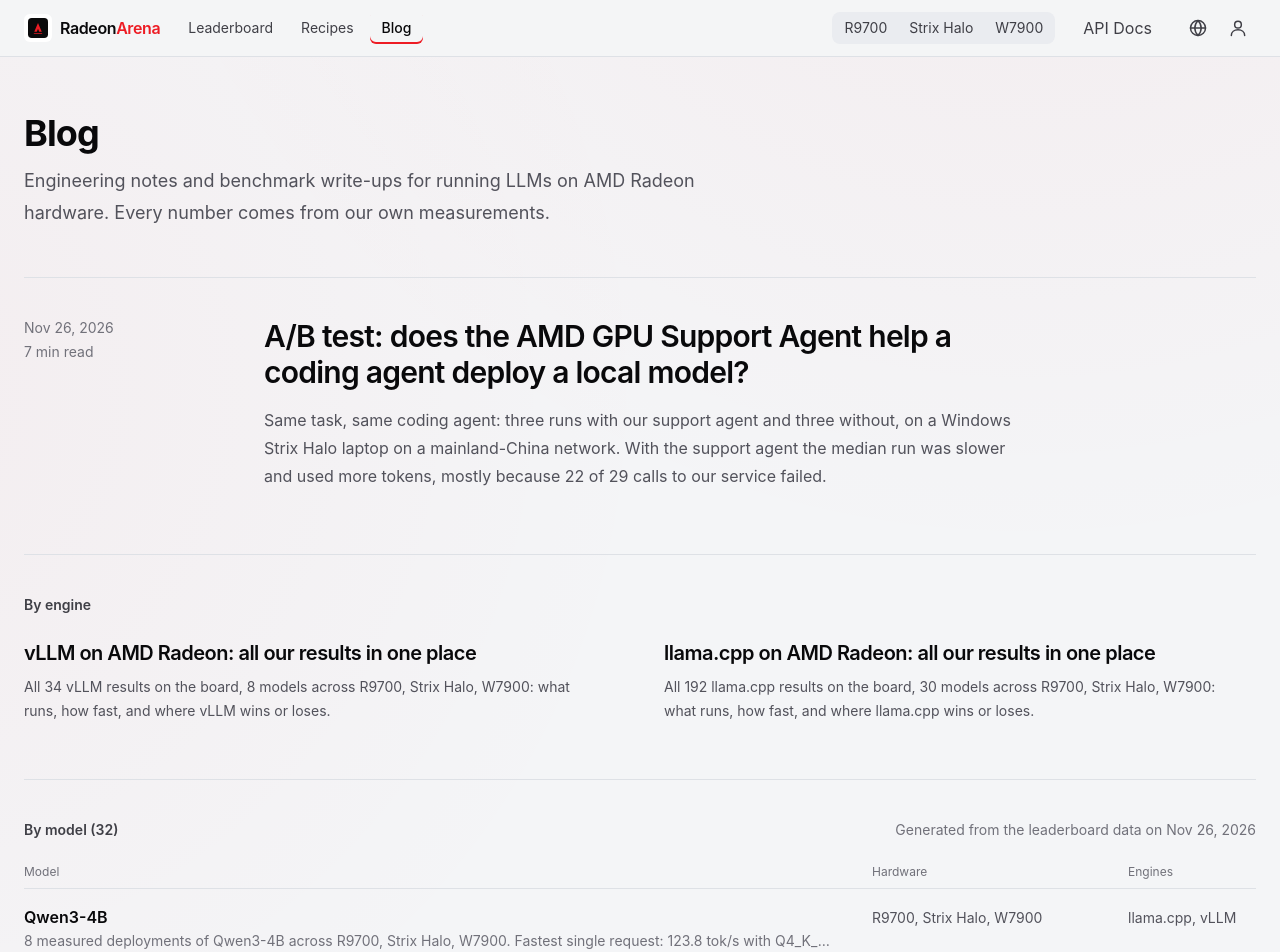
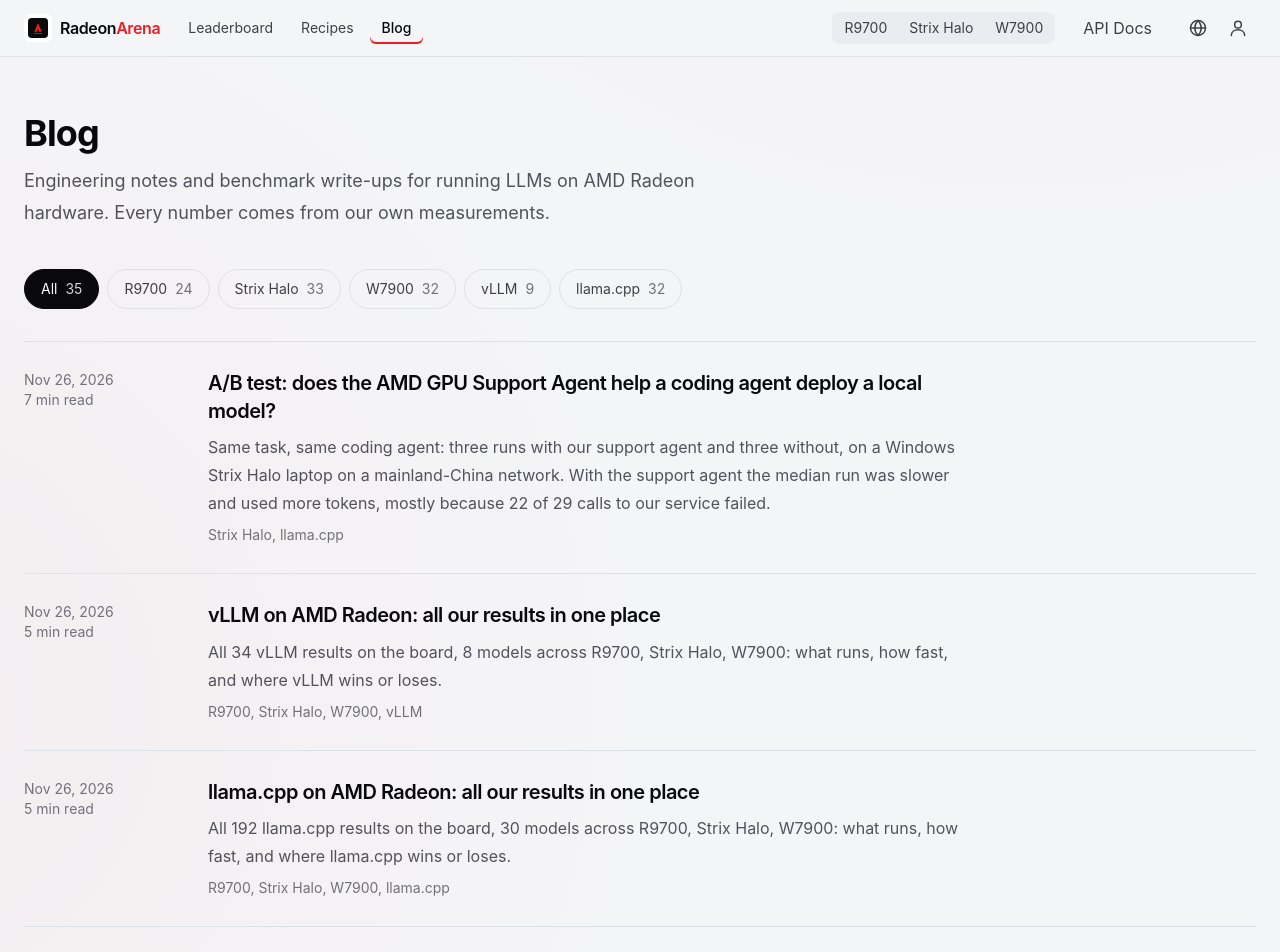
Before and after one commit to radeon-arena/radeon-arena, a Next.js app: page /blogs in a window 1280 px wide. Shown: the top 952 px of the page. Built offline with nearby package versions, Linux system fonts and the light colour scheme.

Commit message:
Blog index: one list of all posts with hardware and engine filter chips

```diff
--- /dev/null
+++ b/src/components/BlogList.tsx
@@ -0,0 +1,105 @@
+"use client";
+
+import Link from "next/link";
+import { useEffect, useMemo, useState } from "react";
+import { fmtDate } from "@/lib/format";
+import { lp, t, type Lang } from "@/lib/i18n";
+
+export type BlogListItem = {
+  slug: string;
+  title: string;
+  date: string;
+  excerpt: string;
+  readingMinutes: number;
+  hardware: string[];
+  engines: string[];
+};
+
+type Filter = { key: string; label: string; match: (p: BlogListItem) => boolean };
+
+// One list of every post, newest first, with filter chips for hardware and
+// engine. The chosen filter is kept in ?tag= so a filtered view can be shared.
+export function BlogList({ lang, posts, hardware }: { lang: Lang; posts: BlogListItem[]; hardware: string[] }) {
+  const filters = useMemo<Filter[]>(() => {
+    const list: Filter[] = [{ key: "all", label: t(lang, "All", "全部"), match: () => true }];
+    for (const h of hardware) {
+      if (posts.some((p) => p.hardware.includes(h))) list.push({ key: h, label: h, match: (p) => p.hardware.includes(h) });
+    }
+    for (const e of ["vLLM", "llama.cpp"]) {
+      // "vLLM (main)" is the upstream vLLM build; it counts as vLLM here.
+      const match = (p: BlogListItem) => p.engines.some((x) => x === e || x.startsWith(`${e} `));
+      if (posts.some(match)) list.push({ key: e, label: e, match });
+    }
+    return list;
+  }, [lang, posts, hardware]);
+
+  const [active, setActive] = useState("all");
+
+  useEffect(() => {
+    const tag = new URLSearchParams(window.location.search).get("tag");
+    if (tag && filters.some((f) => f.key === tag)) setActive(tag);
+  }, [filters]);
+
+  const choose = (key: string) => {
+    setActive(key);
+    const url = new URL(window.location.href);
+    if (key === "all") url.searchParams.delete("tag");
+    else url.searchParams.set("tag", key);
+    window.history.replaceState(null, "", url.toString());
+  };
+
+  const current = filters.find((f) => f.key === active) ?? filters[0];
+  const shown = posts.filter(current.match);
+  const sep = lang === "zh" ? "、" : ", ";
+
+  return (
+    <>
+      <div role="group" aria-label={t(lang, "Filter posts", "筛选文章")} className="mt-10 flex flex-wrap gap-2">
+        {filters.map((f) => {
+          const on = f.key === current.key;
+          const count = posts.filter(f.match).length;
+          return (
+            <button
+              key={f.key}
+              type="button"
+              aria-pressed={on}
+              onClick={() => choose(f.key)}
+              className={`inline-flex min-h-[40px] items-center gap-2 rounded-full border px-4 text-sm transition-colors focus-visible:outline focus-visible:outline-2 focus-visible:outline-radeon-500 ${
+                on ? "border-zinc-50 bg-zinc-50 text-white" : "border-ink-700 text-zinc-300 hover:border-zinc-400 hover:text-zinc-50"
+              }`}
+            >
+              {f.label}
+              <span className={on ? "text-zinc-700" : "text-zinc-500"}>{count}</span>
+            </button>
+          );
+        })}
+      </div>
+
+      <ul className="mt-8 border-t border-ink-700" aria-live="polite">
+        {shown.map((p) => {
+          const meta = [...p.hardware, ...p.engines].join(sep);
+          return (
+            <li key={p.slug} className="border-b border-ink-700">
+              <Link
+                href={lp(lang, `/blogs/${p.slug}`)}
+                className="group grid gap-x-10 gap-y-2 py-7 md:grid-cols-[9rem_minmax(0,1fr)]"
+              >
+                <div className="text-sm text-zinc-500">
+                  <time dateTime={p.date}>{fmtDate(p.date, lang)}</time>
+                  <span className="block">{t(lang, `${p.readingMinutes} min read`, `约 ${p.readingMinutes} 分钟`)}</span>
+                </div>
+                <div className="min-w-0 max-w-3xl">
+                  <h2 className="text-xl font-semibold leading-snug tracking-tight text-zinc-50 group-hover:text-radeon-600">
+                    {p.title}
+                  </h2>
+                  <p className="mt-2 text-base leading-7 text-zinc-400">{p.excerpt}</p>
+                  {meta && <p className="mt-2 text-sm text-zinc-500">{meta}</p>}
+                </div>
+              </Link>
+            </li>
+          );
+        })}
+      </ul>
+    </>
+  );
+}
--- a/src/views/BlogViews.tsx
+++ b/src/views/BlogViews.tsx
@@ -4,6 +4,7 @@ import { notFound } from "next/navigation";
 import { allPosts, getPost, type BlogPost } from "@/lib/blog";
 import { fmtDate } from "@/lib/format";
 import { HARDWARE } from "@/lib/hardware";
+import { BlogList, type BlogListItem } from "@/components/BlogList";
 import { alternates, lp, t, type Lang } from "@/lib/i18n";
 
 // Shared by /blogs (English) and /zh/blogs (Chinese). Both languages have the
@@ -29,22 +30,20 @@ const DEVICE_NAMES = HARDWARE.map((h) => h.short);
 // used for DiffusionGemma.
 const ENGINE_NAMES = ["vLLM", "vLLM (main)", "llama.cpp"];
 
-// Generated posts are recognised by slug: engine-* and model-* come from
-// scripts/gen-blog-posts.py; everything else is a hand-written article.
-function splitPosts(posts: BlogPost[]) {
-  const articles = posts.filter((p) => !/^(engine|model)-/.test(p.slug));
-  const engines = posts.filter((p) => p.slug.startsWith("engine-"));
-  const models = posts.filter((p) => p.slug.startsWith("model-"));
-  return { articles, engines, models };
-}
-
-function joinNames(lang: Lang, names: string[]): string {
-  return names.join(lang === "zh" ? "、" : ", ");
+function toListItem(p: BlogPost): BlogListItem {
+  return {
+    slug: p.slug,
+    title: p.title,
+    date: p.date,
+    excerpt: p.excerpt,
+    readingMinutes: p.readingMinutes,
+    hardware: p.tags.filter((tag) => DEVICE_NAMES.includes(tag)),
+    engines: p.tags.filter((tag) => ENGINE_NAMES.includes(tag)),
+  };
 }
 
 export function BlogIndex({ lang }: { lang: Lang }) {
-  const { articles, engines, models } = splitPosts(allPosts(lang));
-  const modelsDate = models[0]?.date;
+  const posts = allPosts(lang).map(toListItem);
 
   return (
     <div className="mx-auto max-w-7xl px-4 pb-20 pt-14 sm:px-6">
@@ -59,109 +58,15 @@ export function BlogIndex({ lang }: { lang: Lang }) {
         </p>
       </header>
 
-      {articles.length === 0 && engines.length === 0 && models.length === 0 && (
+      {posts.length === 0 ? (
         <p className="mt-12 border-t border-ink-700 pt-8 text-zinc-400">
           {t(lang, "No posts yet.", "还没有文章。")}{" "}
           <Link href={lp(lang, "/strix/leaderboard")} className="text-radeon-600 hover:underline">
             {t(lang, "Browse the leaderboard", "去看榜单")}
           </Link>
         </p>
-      )}
-
-      {/* Hand-written articles: the featured stories, one per row. */}
-      {articles.length > 0 && (
-        <section aria-labelledby="blog-articles" className="mt-12">
-          <h2 id="blog-articles" className="sr-only">
-            {t(lang, "Articles", "文章")}
-          </h2>
-          <ul>
-            {articles.map((p) => (
-              <li key={p.slug} className="border-t border-ink-700">
-                <Link href={lp(lang, `/blogs/${p.slug}`)} className="group grid gap-x-12 gap-y-3 py-10 md:grid-cols-[12rem_minmax(0,1fr)]">
-                  <div className="text-sm text-zinc-500">
-                    <time dateTime={p.date}>{fmtDate(p.date, lang)}</time>
-                    <span className="mt-1 block">{readTime(lang, p.readingMinutes)}</span>
-                  </div>
-                  <div className="max-w-3xl">
-                    <h3 className="text-2xl font-semibold leading-snug tracking-tight text-zinc-50 group-hover:text-radeon-600 sm:text-3xl">
-                      {p.title}
-                    </h3>
-                    <p className="mt-4 text-base leading-7 text-zinc-400">{p.excerpt}</p>
-                  </div>
-                </Link>
-              </li>
-            ))}
-          </ul>
-        </section>
-      )}
-
-      {/* Engine round-ups: two side by side. */}
-      {engines.length > 0 && (
-        <section aria-labelledby="blog-engines" className="mt-6 border-t border-ink-700 pt-10">
-          <h2 id="blog-engines" className="text-sm font-semibold text-zinc-300">
-            {t(lang, "By engine", "按推理引擎")}
-          </h2>
-          <ul className="mt-6 grid gap-x-12 gap-y-8 md:grid-cols-2">
-            {engines.map((p) => (
-              <li key={p.slug}>
-                <Link href={lp(lang, `/blogs/${p.slug}`)} className="group block">
-                  <h3 className="text-xl font-semibold tracking-tight text-zinc-50 group-hover:text-radeon-600">{p.title}</h3>
-                  <p className="mt-2 max-w-xl text-sm leading-6 text-zinc-400">{p.excerpt}</p>
-                </Link>
-              </li>
-            ))}
-          </ul>
-        </section>
-      )}
-
-      {/* Per-model pages: a dense list, like a table of contents. */}
-      {models.length > 0 && (
-        <section aria-labelledby="blog-models" className="mt-14 border-t border-ink-700 pt-10">
-          <div className="flex flex-wrap items-baseline justify-between gap-2">
-            <h2 id="blog-models" className="text-sm font-semibold text-zinc-300">
-              {t(lang, `By model (${models.length})`, `按模型（${models.length} 篇）`)}
-            </h2>
-            {modelsDate && (
-              <p className="text-sm text-zinc-500">
-                {t(lang, "Generated from the leaderboard data on ", "根据榜单数据生成，")}
-                <time dateTime={modelsDate}>{fmtDate(modelsDate, lang)}</time>
-              </p>
-            )}
-          </div>
-
-          <div
-            aria-hidden="true"
-            className="mt-6 hidden grid-cols-[minmax(0,1fr)_14rem_8rem] gap-x-8 border-b border-ink-700 pb-2 text-xs text-zinc-500 md:grid"
-          >
-            <span>{t(lang, "Model", "模型")}</span>
-            <span>{t(lang, "Hardware", "硬件")}</span>
-            <span>{t(lang, "Engines", "引擎")}</span>
-          </div>
-          <ul className="md:mt-0 mt-6 border-t border-ink-700 md:border-t-0">
-            {models.map((p) => {
-              const name = p.tags[1] ?? p.title;
-              const devices = p.tags.filter((tag) => DEVICE_NAMES.includes(tag));
-              const runtimes = p.tags.filter((tag) => ENGINE_NAMES.includes(tag));
-              return (
-                <li key={p.slug} className="border-b border-ink-700">
-                  <Link
-                    href={lp(lang, `/blogs/${p.slug}`)}
-                    className="group grid gap-x-8 gap-y-1 py-4 transition-colors hover:bg-ink-850 md:grid-cols-[minmax(0,1fr)_14rem_8rem] md:items-baseline"
-                  >
-                    <div className="min-w-0">
-                      <h3 className="font-semibold text-zinc-50 group-hover:text-radeon-600">{name}</h3>
-                      <p className="mt-0.5 truncate text-sm text-zinc-500" title={p.excerpt}>
-                        {p.excerpt}
-                      </p>
-                    </div>
-                    <span className="text-sm text-zinc-400">{joinNames(lang, devices)}</span>
-                    <span className="text-sm text-zinc-400">{joinNames(lang, runtimes)}</span>
-                  </Link>
-                </li>
-              );
-            })}
-          </ul>
-        </section>
+      ) : (
+        <BlogList lang={lang} posts={posts} hardware={DEVICE_NAMES} />
       )}
     </div>
   );
```
